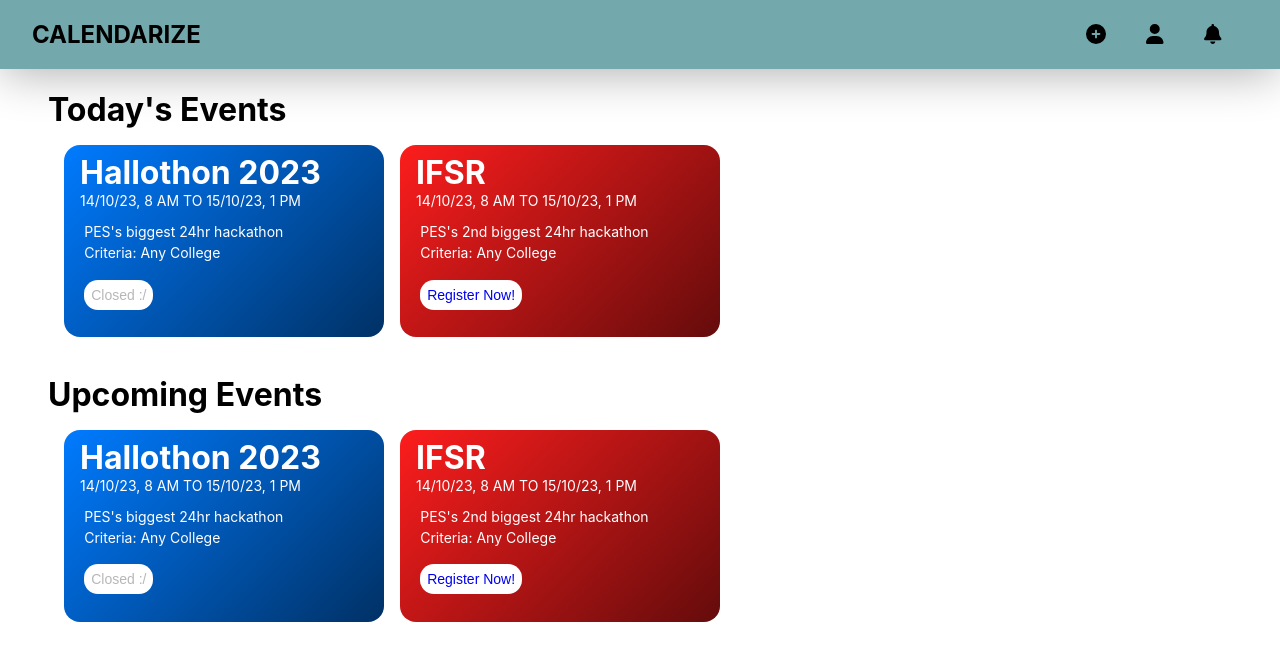
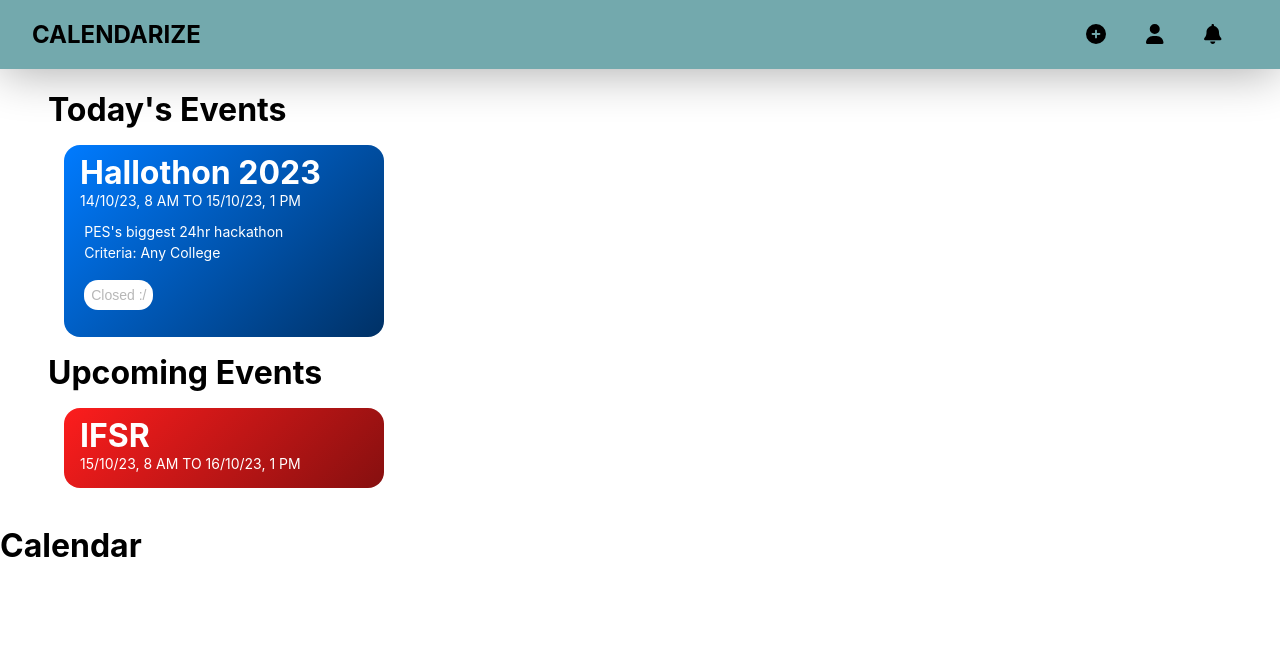
Before and after one commit to musashi-13/Calendarize, a React (Create React App) app in the folder calendarize/: page / in a window 1280 px wide. Shown: the top 660 px of the page. Built offline with nearby package versions, Linux system fonts and the light colour scheme.

Commit message:
Working on Upcoming events

```diff
--- a/calendarize/src/App.css
+++ b/calendarize/src/App.css
@@ -1,7 +1,6 @@
 ::-webkit-scrollbar {
   width: 0;
 }
-
 .navBar{
   background-color: #73A9AD;
   display: flex;
@@ -9,11 +8,9 @@
   padding-right: 2em;
   box-shadow: 0px 5px 47px -1px rgba(0,0,0,0.32);
 }
-
 .nameLogo{
   flex: 1;
 }
-
 .addEvent, .profile, .notifications{
   height: 1.5 em;
   background-color: #73A9AD;
@@ -21,8 +18,17 @@
   margin-right: 1em;
   padding: 1em;
 }
+.todayCardContainer{
+  width: 100%;
+  z-index: 2;
+  padding: 1em;
+  margin-left: 3em;
+  display: flex;
+  gap: 1em;
+  overflow-x: auto;
+  margin-bottom: 0;
+}
 .TodayCard{
-  z-index: 0;
   width: 18em;
   height: 11em;
   padding: 0.5em 1em;
@@ -31,21 +37,10 @@
   color: white;
   transition: 0.4s;
 }
-
 .TodayCard:hover{
   scale: 1.05;
 }
-
-.todayEvents{
-  margin-left: 1.5em;
-  margin-bottom: 0;
-}
-.upcomingEvents{
-  margin-left: 1.5em;
-  margin-bottom: 0;
-}
-
-.todayCardContainer{
+.upcomingCardContainer{
   width: 100%;
   padding: 1em;
   margin-left: 3em;
@@ -53,6 +48,33 @@
   gap: 1em;
   overflow-x: auto;
 }
+.UpcomingCard{
+  width: 18em;
+  height: 11em;
+  padding: 0.5em 1em;
+  border-radius: 1em;
+  user-select: none;
+  color: white;
+  transition: 0.4s;
+  max-height: 4em;
+  overflow: hidden;
+  z-index: 10;
+}
+.UpcomingCard:hover {
+  max-height: 100%;
+}
+.todayEvents{
+  margin-left: 1.5em;
+  margin-bottom: 0;
+}
+.upcomingEvents{
+  z-index: 3;
+  margin-left: 1.5em;
+  margin-bottom: 0;
+  margin-top: 0;
+
+}
+
 .regButton{
   margin:0.3em;
   font-size: 14px;
@@ -61,3 +83,10 @@
   border-radius: 1em;
   padding: 0.5em;
 }
+.calendarContainer{
+  z-index: 1;
+  transition: 0.4;
+}
+.calendarHeading{
+  z-index: 0;
+}
--- a/calendarize/src/App.js
+++ b/calendarize/src/App.js
@@ -2,6 +2,7 @@ import './App.css';
 import TodayCardContainer from './TodayContainer';
 import { FontAwesomeIcon } from '@fortawesome/react-fontawesome'
 import { faUser, faCirclePlus, faBell } from '@fortawesome/free-solid-svg-icons'
+import UpcomingCardContainer from './UpcomingContainer';
 
 function App() {
   return (
@@ -15,7 +16,12 @@ function App() {
       <h1 className="todayEvents">Today's Events</h1>
       <TodayCardContainer />
       <h1 className="upcomingEvents">Upcoming Events</h1>
-      <TodayCardContainer />
+      <div>
+        <UpcomingCardContainer />
+        <div className="calendarContainer">
+          <h1 className="calendarHeading">Calendar</h1>
+        </div>
+      </div>
     </div>
   );
 }
--- a/calendarize/src/CollegeEvents.json
+++ b/calendarize/src/CollegeEvents.json
@@ -13,8 +13,8 @@
   {
     "id": 1,
     "eventName": "IFSR",
-    "eventFrom": "2023-10-14T08:00:00",
-    "eventTo": "2023-10-15T13:00:00",
+    "eventFrom": "2023-10-15T08:00:00",
+    "eventTo": "2023-10-16T13:00:00",
     "studentCriteria": "Any College",
     "regLink": "https://www.hallothon.com/?fbclid=PAAabn1Gk4OtChVaUkPY0t-GoneHNI8W4-PtKrhiztV1f3Q0sL72AhfNDqfwo",
     "regStatus": "2023-10-15T13:00:00",
--- /dev/null
+++ b/calendarize/src/UpcomingContainer.js
@@ -0,0 +1,95 @@
+import React, { useRef, useState } from 'react';
+import UpcomingCard from './upcoming';
+import CollegeEvents from './CollegeEvents.json';
+import cardTheme from './CardTheme';
+
+
+function UpcomingCardContainer() {
+  const containerRef = useRef(null);
+  const [isDragging, setIsDragging] = useState(false);
+  const [startX, setStartX] = useState(0);
+  const [scrollLeft, setScrollLeft] = useState(0);
+
+  const handleMouseDown = (e) => {
+  setIsDragging(true);
+  setStartX(e.pageX - containerRef.current.offsetLeft);
+  setScrollLeft(containerRef.current.scrollLeft);
+  };
+
+  const handleMouseUp = () => {
+  setIsDragging(false);
+  };
+
+  const handleMouseMove = (e) => {
+  if (!isDragging) return;
+  const x = e.pageX - containerRef.current.offsetLeft;
+  const walk = (x - startX) * 2;
+  containerRef.current.scrollLeft = scrollLeft - walk;
+  };
+
+  return (
+    <div
+    className= "upcomingCardContainer"
+    ref={containerRef}
+    onMouseDown={handleMouseDown}
+    onMouseUp={handleMouseUp}
+    onMouseMove={handleMouseMove}
+    >
+      {CollegeEvents.map(cEvent => {
+        const eventFromDate = new Date(cEvent.eventFrom);
+        const eventToDate = new Date(cEvent.eventTo);
+        const today = new Date();
+        const tomorrow = new Date();
+        tomorrow.setDate(today.getDate() + 1);
+        const closingDate = new Date(cEvent.regStatus);
+        const formattedFromDate = eventFromDate.toLocaleDateString('en-IN', {
+          year: '2-digit',
+          month: '2-digit',
+          day: '2-digit',
+          hour: 'numeric',
+          hour12: true,
+        });
+        const formattedToDate = eventToDate.toLocaleDateString('en-IN', {
+          year: '2-digit',
+          month: '2-digit',
+          day: '2-digit',
+          hour: 'numeric',
+          hour12: true,
+        });
+        console.log(cardTheme[cEvent.eventTheme])
+        const gradientStyle = cardTheme[cEvent.eventTheme];
+
+        if (
+          eventFromDate.getDate() === tomorrow.getDate() &&
+          eventFromDate.getMonth() === tomorrow.getMonth() &&
+          eventFromDate.getFullYear() === tomorrow.getFullYear()
+        ) {
+
+          return(
+            <div
+          onMouseDown={handleMouseDown}
+          onMouseUp={handleMouseUp}
+          onMouseMove={handleMouseMove}
+          >
+          <UpcomingCard
+          EventName={cEvent.eventName}
+          EventFrom={formattedFromDate}
+          EventTo={formattedToDate}
+          EventDesc={cEvent.eventDesc}
+          StudentCrit={cEvent.studentCriteria}
+          RegLink={cEvent.regLink}
+          RegStatus={closingDate-today}
+          linearGradient={gradientStyle}
+          />
+          </div>
+          )
+        }else {
+          return null;
+        }
+      })
+      }
+    </div>
+  );
+}
+
+export default UpcomingCardContainer;
--- /dev/null
+++ b/calendarize/src/upcoming.js
@@ -0,0 +1,33 @@
+import React from "react";
+
+function UpcomingCard(props) {
+    return (
+      <div className="UpcomingCard" style={{ background: props.linearGradient }}>
+        <h1 style={{margin:0}}>{props.EventName}</h1>
+        <p style={{marginTop:0, marginBottom: '1em', fontSize:'14px', textTransform: "uppercase"}}>{props.EventFrom} to {props.EventTo}</p>
+        <p style={{margin:'0.3em', fontSize:'14px',}}>{props.EventDesc}</p>
+        <p style={{marginTop:'0.3em',marginLeft:'0.3em', marginBottom: '1em', fontSize:'14px',}}>Criteria: {props.StudentCrit}</p>
+        {props.RegStatus > 86400000 ? (
+          <button className="regButton">
+            <a href={props.RegLink} style={{ textDecoration: "none" }} target="_blank" rel="noreferrer">
+              Register Now!
+            </a>
+          </button>
+          ) : props.RegStatus > 0 ? (
+            <button className="regButton">
+            <a href={props.RegLink} style={{ textDecoration: "none" }} target="_blank" rel="noreferrer">
+              Closing Soon..
+            </a>
+          </button>
+          ) : (
+            <button className="regButton" disabled>
+              Closed :/
+            </button>
+          )
+        }
+      </div>
+    );
+  }
+
+
+export default UpcomingCard
```
